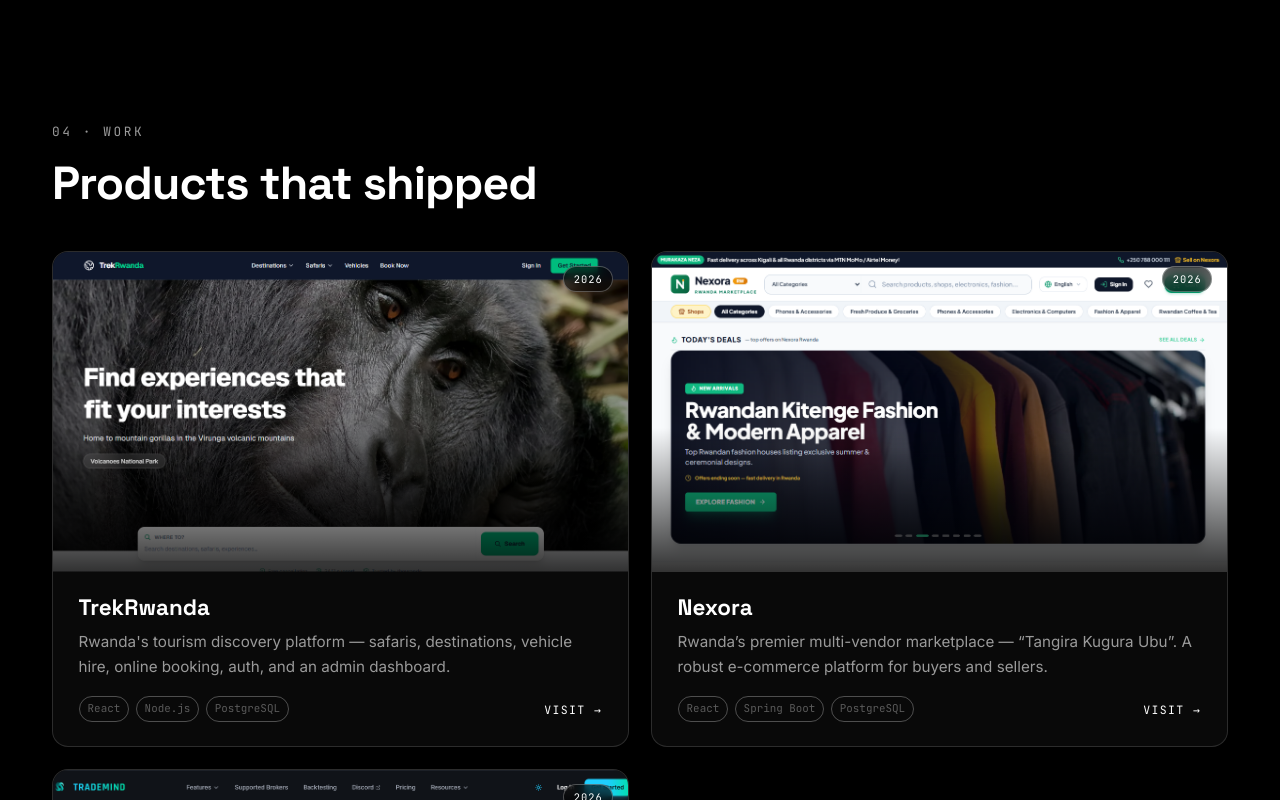
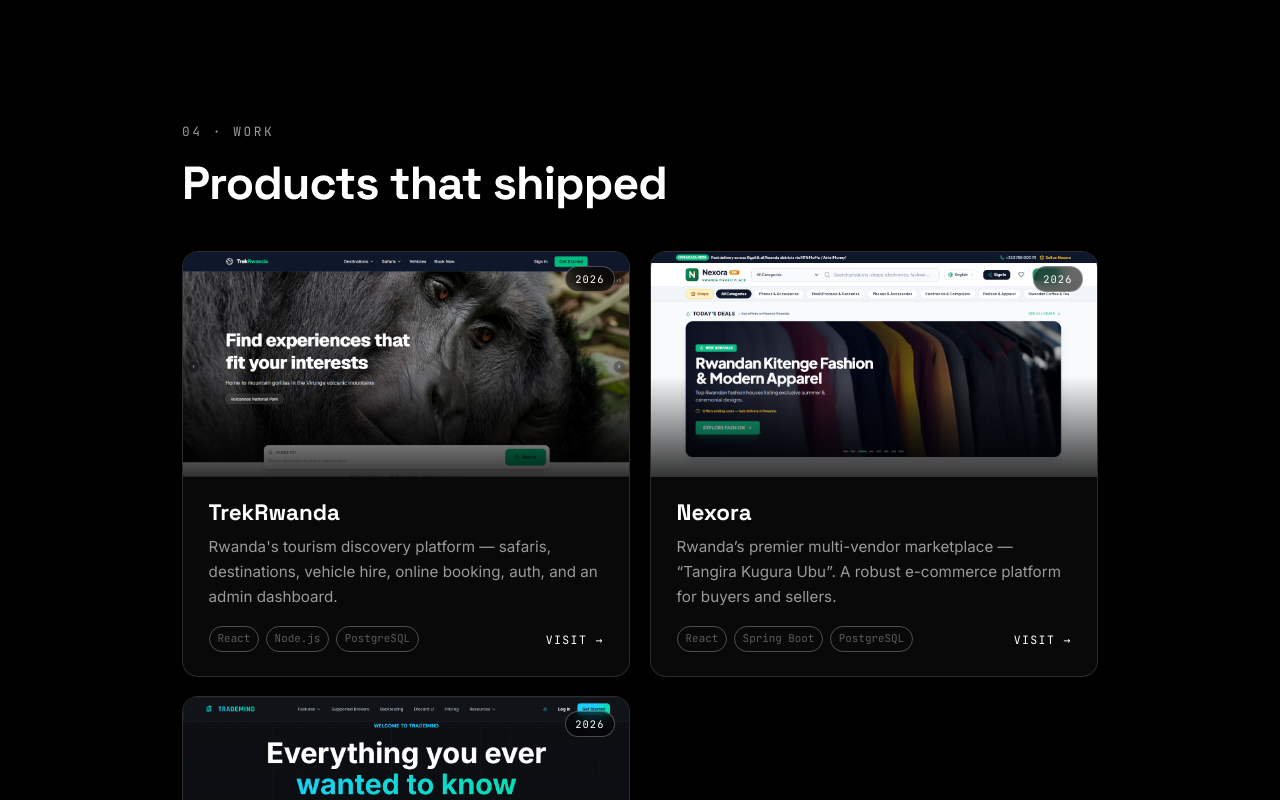
Before and after one commit to kabanda-jordan/portfolioCloudflare, a React (Vite) app: page / in a window 1280 px wide. Shown: the part 3360-4160 px from the top of the page. Built offline with nearby package versions, Linux system fonts and the light colour scheme.

Commit message:
Use real LinkedIn URL; shrink project previews to original size with small bump

```diff
--- a/src/App.jsx
+++ b/src/App.jsx
@@ -282,7 +282,7 @@
 function Projects() {
   return (
     <section id="projects" className="section">
-      <div className="wrap wrap-wide">
+      <div className="wrap">
         <SectionHead kicker="04 · work" title="Products that shipped" />
         <div className="projects">
           {projects.map((p, i) => (
@@ -331,7 +331,7 @@
           <div className="contact-links mono">
             <a href={`mailto:${socials.email}`}>Email</a>
             <a href={socials.github} target="_blank" rel="noreferrer">GitHub ↗</a>
-            <a href="https://www.linkedin.com/in/kabanda-jordan" target="_blank" rel="noreferrer">LinkedIn ↗</a>
+            <a href="https://www.linkedin.com/in/jordan-kabanda-2932a7336/" target="_blank" rel="noreferrer">LinkedIn ↗</a>
           </div>
         </Reveal>
       </div>
--- a/src/data.js
+++ b/src/data.js
@@ -11,6 +11,7 @@
 
 export const socials = {
   github: 'https://github.com/kabanda-jordan',
+  linkedin: 'https://www.linkedin.com/in/jordan-kabanda-2932a7336/',
   email: 'kabandajordan784@gmail.com',
 }
 
--- a/src/index.css
+++ b/src/index.css
@@ -375,7 +375,6 @@
 }
 
 .wrap { max-width: 980px; margin: 0 auto; padding: 0 clamp(1.25rem, 5vw, 2rem); }
-.wrap-wide { max-width: 1240px; margin: 0 auto; padding: 0 clamp(1.25rem, 5vw, 2rem); }
 
 .section { padding: clamp(5rem, 12vw, 8rem) 0; position: relative; }
 
@@ -498,7 +497,7 @@
 }
 
 /* ---------- projects ---------- */
-.projects { display: grid; grid-template-columns: repeat(auto-fit, minmax(560px, 1fr)); gap: 1.4rem; }
+.projects { display: grid; grid-template-columns: repeat(auto-fit, minmax(310px, 1fr)); gap: 1.2rem; }
 
 .project {
   display: flex;
@@ -522,7 +521,7 @@
 
 .project-img img {
   width: 100%;
-  height: 320px;
+  height: 225px;
   object-fit: cover;
   object-position: top;
   transition: transform 0.6s cubic-bezier(0.2, 0.8, 0.2, 1), filter 0.4s;
@@ -600,10 +599,6 @@
 }
 
 /* ---------- responsive ---------- */
-@media (max-width: 1100px) {
-  .projects { grid-template-columns: repeat(auto-fit, minmax(380px, 1fr)); }
-}
-
 @media (max-width: 700px) {
   .nav nav { display: none; }
   .nav-cta { display: none; }
```
